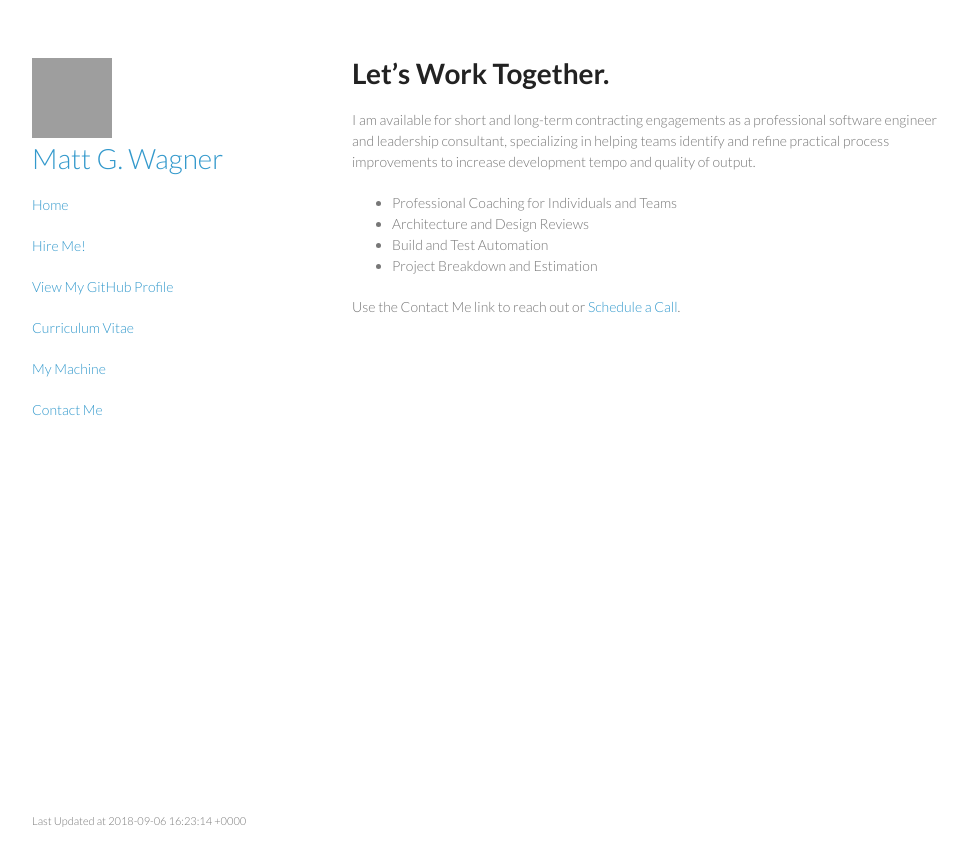
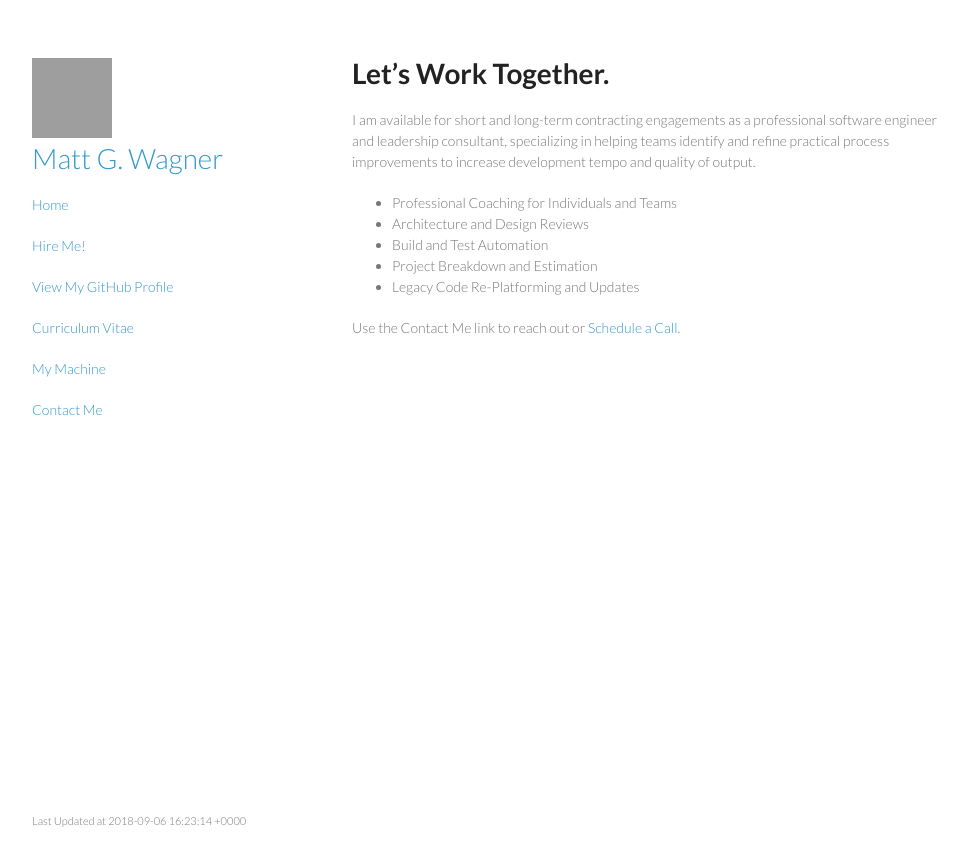
Before and after one commit to mattgwagner/mattgwagner, a Jekyll site: the page built from hire-me.md, in a window 1280 px wide. Shown: the top 866 px of the page, without its empty margins (148-1113 px from the left). Built offline with Jekyll 4.4.1, drawn with Linux system fonts in a browser that asks for light colours; our own code applies the rules of GitHub Pages for plain Markdown files; grey boxes are pictures that could not be loaded.

Commit message:
Update hire-me.md

```diff
--- a/hire-me.md
+++ b/hire-me.md
@@ -6,5 +6,6 @@ I am available for short and long-term contracting engagements as a professional
 - Architecture and Design Reviews
 - Build and Test Automation
 - Project Breakdown and Estimation
+- Legacy Code Re-Platforming and Updates
 
 Use the Contact Me link to reach out or [Schedule a Call](https://calendly.com/mattgwagner).
```
